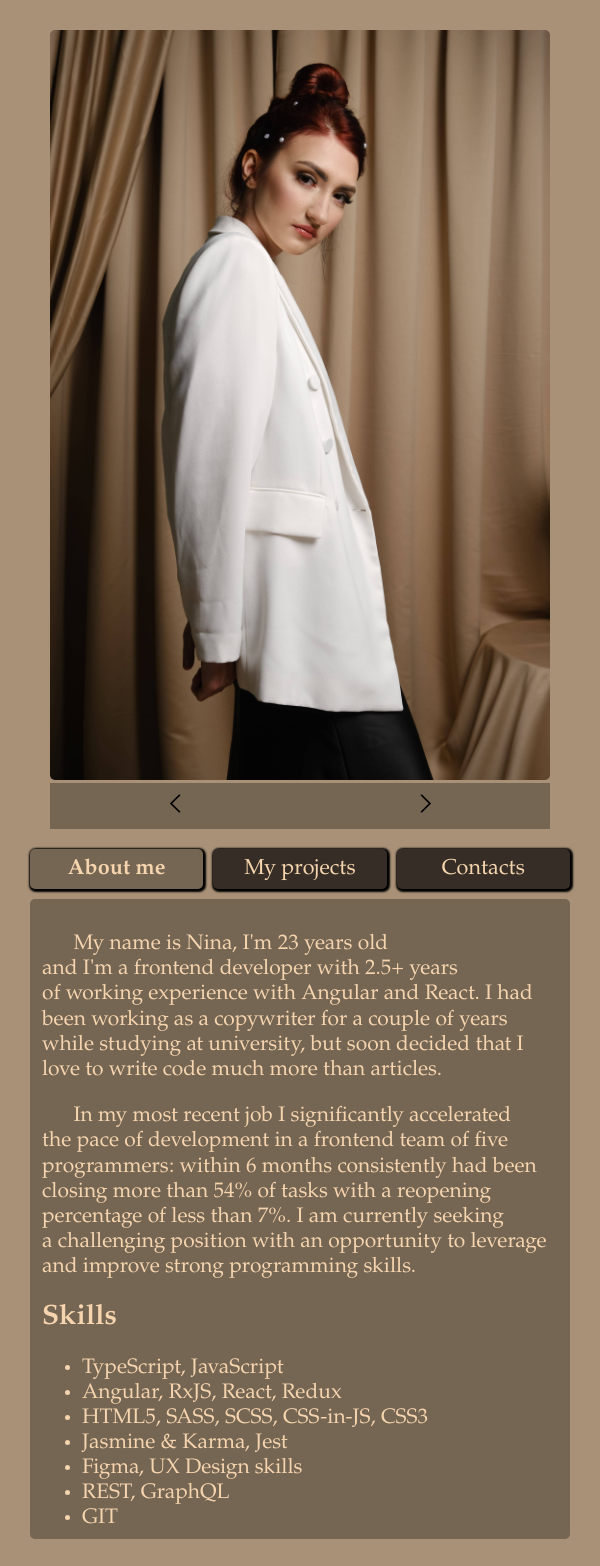
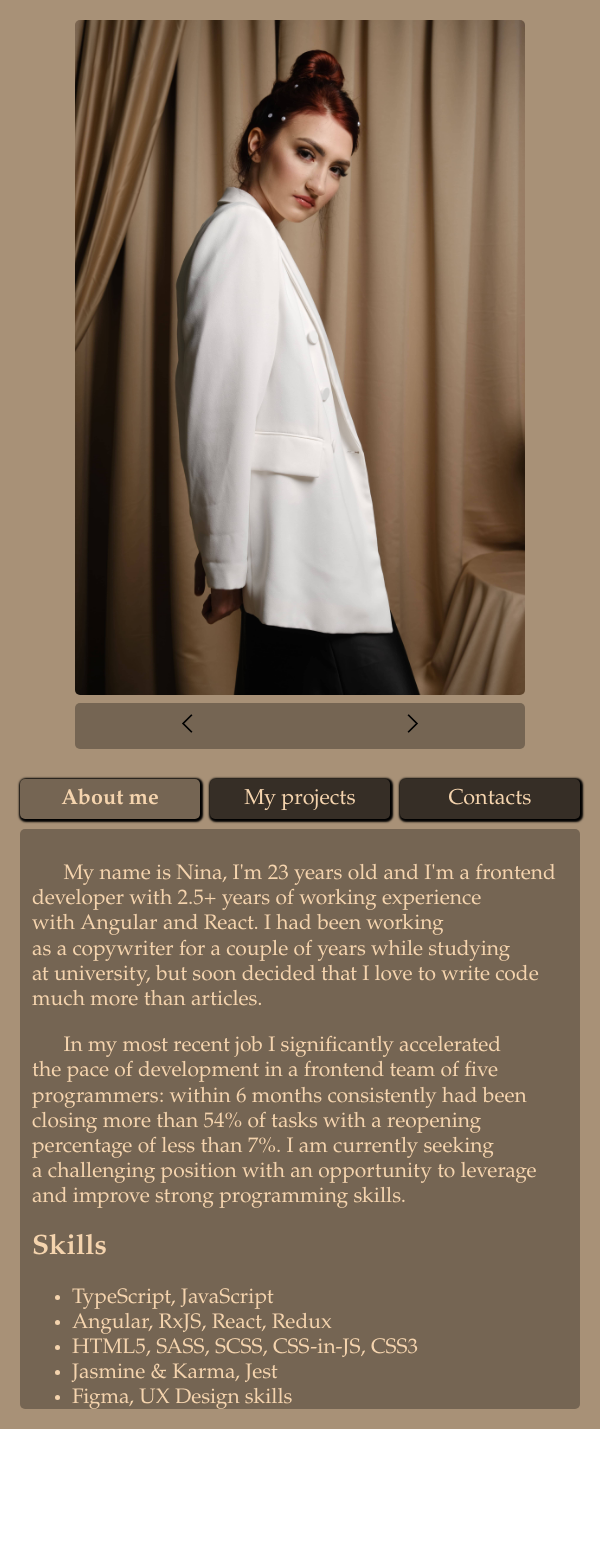
Before and after one commit to ninaTorgunakova/portfolio, a React (Create React App) app: page / in a window 600 px wide. Shown: the top 1566 px of the page. After the commit the page ends 1429 px from the top, so only its background shows below. Built offline with nearby package versions, Linux system fonts and the light colour scheme.

Commit message:
Правки адаптива

```diff
--- a/src/MainPage/MainPage.sass
+++ b/src/MainPage/MainPage.sass
@@ -1,25 +1,39 @@
 .main-page
   display: flex
   flex-direction: row
+  gap: 30px
   min-height: calc(100vh - 60px)
   padding: 30px
   align-items: flex-start
   justify-content: center
+  @media screen and (max-width: 750px)
+    gap: 10px
+    padding: 20px
   @media screen and (max-width: 600px)
     flex-direction: column
     align-items: center
 
 .photo-container
-  max-width: 500px
+  max-width: 450px
   opacity: 1
   transition: opacity 1s
   position: relative
   &.loading
+    min-height: 30vh
+    max-height: calc(80vh - 60px)
+    width: 30vw
     opacity: 0
     transition: none
+    @media screen and (max-width: 600px)
+      width: 80vw
 
 .gallery
+  display: flex
+  flex-direction: column
+  gap: 10px
   position: relative
+  @media screen and (max-width: 600px)
+    gap: 5px
   & .photo-side
     position: absolute
     top: 0
@@ -31,8 +45,10 @@
       left: 0
   & .photo
     width: 100%
-    height: 100%
+    max-height: calc(80vh - 60px)
     border-radius: 5px
+    @media screen and (max-width: 600px)
+      max-height: unset
   & .photo-buttons
     display: flex
     justify-content: center
@@ -52,25 +68,28 @@
       &:disabled
         cursor: auto
         opacity: 0.2
-      @media screen and (min-width: 430px) and (max-width: 600px)
+      @media screen and (min-width: 430px) and (max-width: 650px)
         padding: 10px 20px
       @media screen and (max-width: 430px)
         padding: 8px 10px
+    & button[class*='btn-left']
+      border-radius: 5px 0px 0px 5px
+    & button[class*='btn-right']
+      border-radius: 0px 5px 5px 0px
 
 .content
-  margin-left: 7%
+  display: flex
+  flex-direction: column
+  gap: 10px
   width: 50vw
   height: 100%
   @media screen and (max-width: 900px)
     width: 100%
-  @media screen and (min-width: 600px) and (max-width: 900px)
-    margin-left: 4%
   @media screen and (max-width: 600px)
     margin-left: 0
   & .tabs
     display: flex
     gap: 10px
-    margin-bottom: 10px
     @media screen and (min-width: 430px) and (max-width: 600px)
       font-size: 12px
     @media screen and (max-width: 600px)
@@ -97,11 +116,10 @@
         height: 50px
 
 .section
-  height: 80vh
+  height: calc(80vh - 60px)
   width: 100%
   overflow-y: auto
   border-radius: 5px
-  font-size: 1em
 
 ::-webkit-scrollbar
   height: 12px
```
